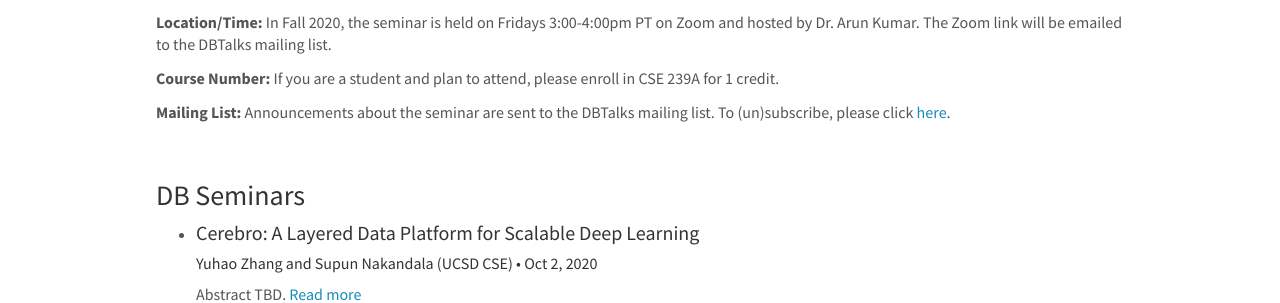
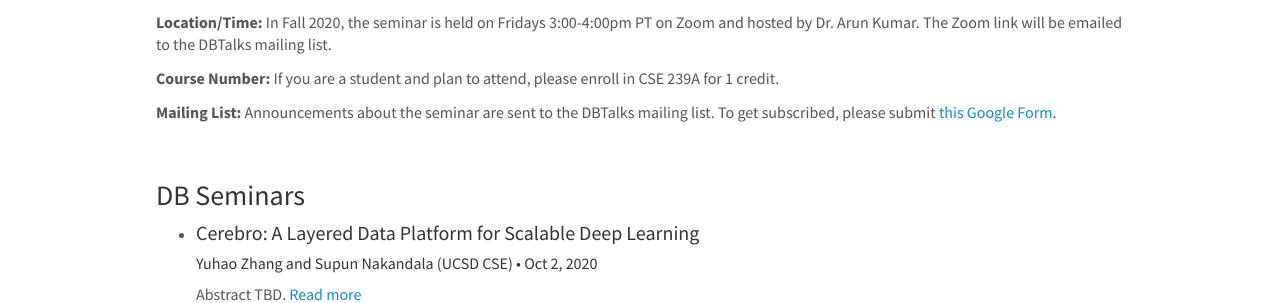
Before and after one commit to dbucsd/dbucsd.github.io, a Jekyll site: the page built from pages/seminar.html, in a window 1280 px wide and 900 px high. Shown: the part 247-550 px from the top of the window. Built offline with Jekyll 4.4.1, drawn with Linux system fonts in a browser that asks for light colours; nearby versions of some CDN libraries.

Commit message:
mailing list google form

```diff
--- a/pages/seminar.html
+++ b/pages/seminar.html
@@ -13,7 +13,7 @@ permalink: /seminar.html
    <p align="justify">If you are interested in database research, you are welcome to join us in our weekly database seminar. Every week a local or visiting researcher gives a talk on their research topic.</p>
     <p><b>Location/Time:</b> In Fall 2020, the seminar is held on Fridays 3:00-4:00pm PT on Zoom and hosted by Dr. Arun Kumar. The Zoom link will be emailed to the DBTalks mailing list.</p>
     <p><b>Course Number:</b> If you are a student and plan to attend, please enroll in CSE 239A for 1 credit.</p>
-    <p><b>Mailing List:</b> Announcements about the seminar are sent to the DBTalks mailing list. To (un)subscribe, please click <a href="https://groups.google.com/a/eng.ucsd.edu/forum/#!forum/cse-db-talks">here</a>.</p>
+    <p><b>Mailing List:</b> Announcements about the seminar are sent to the DBTalks mailing list. To get subscribed, please submit <a href="https://forms.gle/5a8WGBwuYz2jJUFK9">this Google Form</a>.</p>
 
    <br/>
    <h3>DB Seminars</h3>
```
